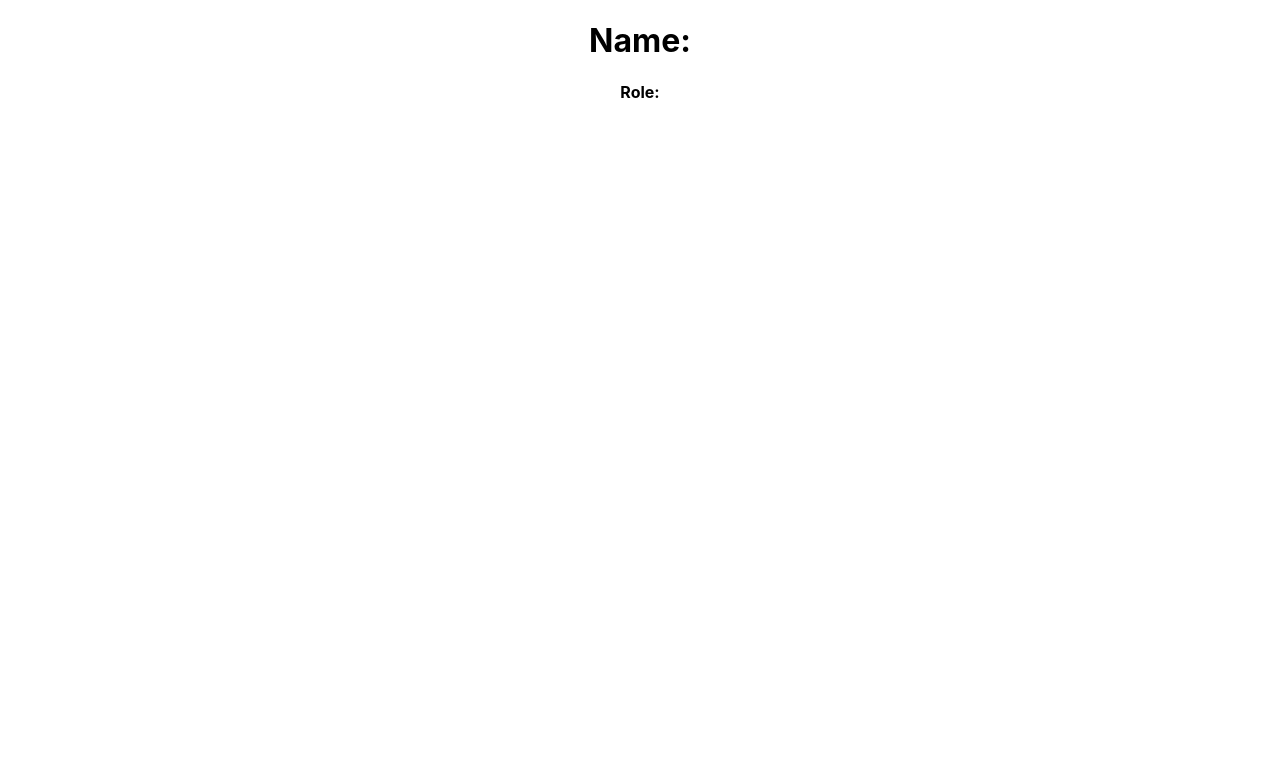
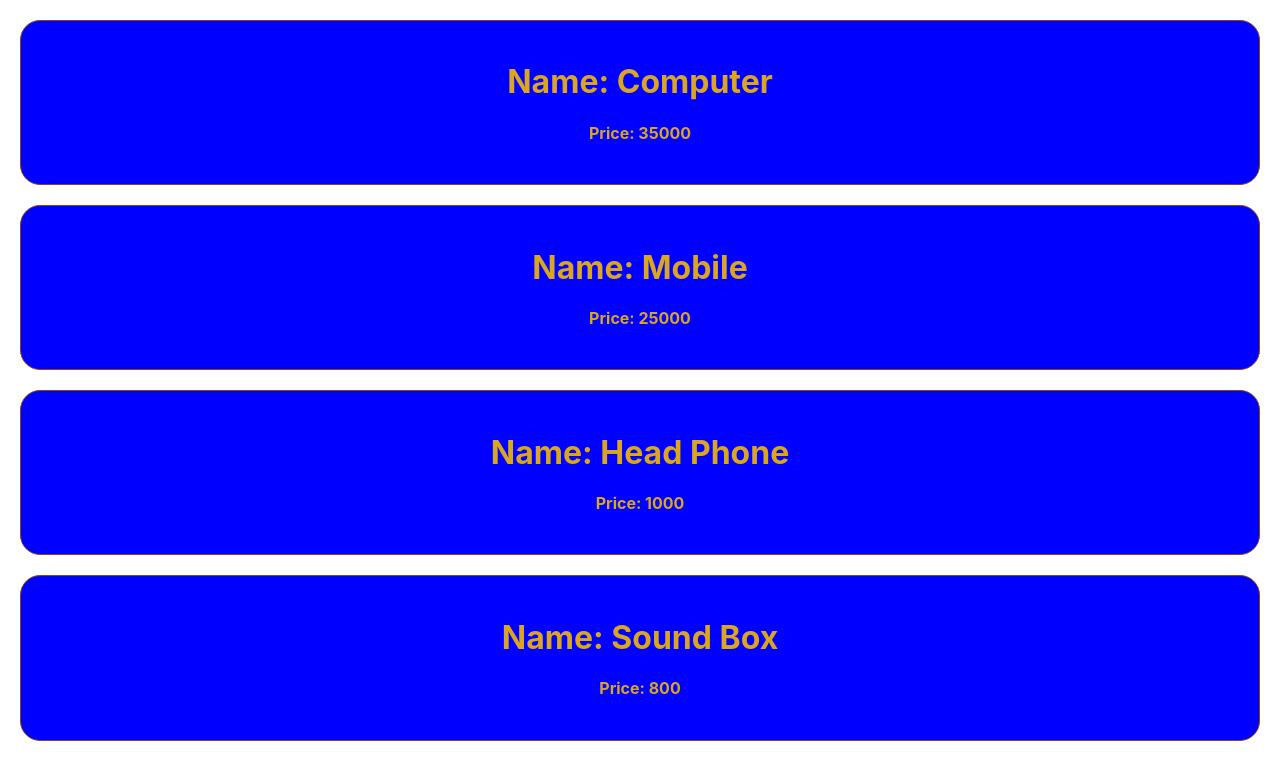
Before and after one commit to mdmehedihasan212/reactjs-core-concepts2, a React (Create React App) app: page / in a window 1280 px wide. Shown: the top 780 px of the page. Built offline with nearby package versions, Linux system fonts and the light colour scheme.

Commit message:
dynamic ui show array of object data

```diff
--- a/src/App.css
+++ b/src/App.css
@@ -36,3 +36,12 @@
     transform: rotate(360deg);
   }
 }
+
+.person{
+  color: goldenrod;
+  background-color: blue;
+  border: 1px solid saddlebrown;
+  border-radius: 20px;
+  padding: 20px;
+  margin: 20px;
+}
--- a/src/App.js
+++ b/src/App.js
@@ -2,21 +2,30 @@ import logo from './logo.svg';
 import './App.css';
 
 function App() {
+  const instruments = [
+    { name: 'Computer', price: '35000' },
+    { name: 'Mobile', price: '25000' },
+    { name: 'Head Phone', price: '1000' },
+    { name: 'Sound Box', price: '800' }
+  ]
   return (
     <div className="App">
-      <Person></Person>
+      {
+        instruments.map(instrument => <Person name={instrument.name} price={instrument.price}></Person>)
+      }
     </div>
   );
 }
 
-function Person() {
+function Person(props) {
   return (
     <div className="person">
-      <h1>Name: </h1>
-      <h4>Role: </h4>
+      <h1>Name: {props.name}</h1>
+      <h4>Price: {props.price}</h4>
     </div>
 
   )
 }
 
+
 export default App;
```
